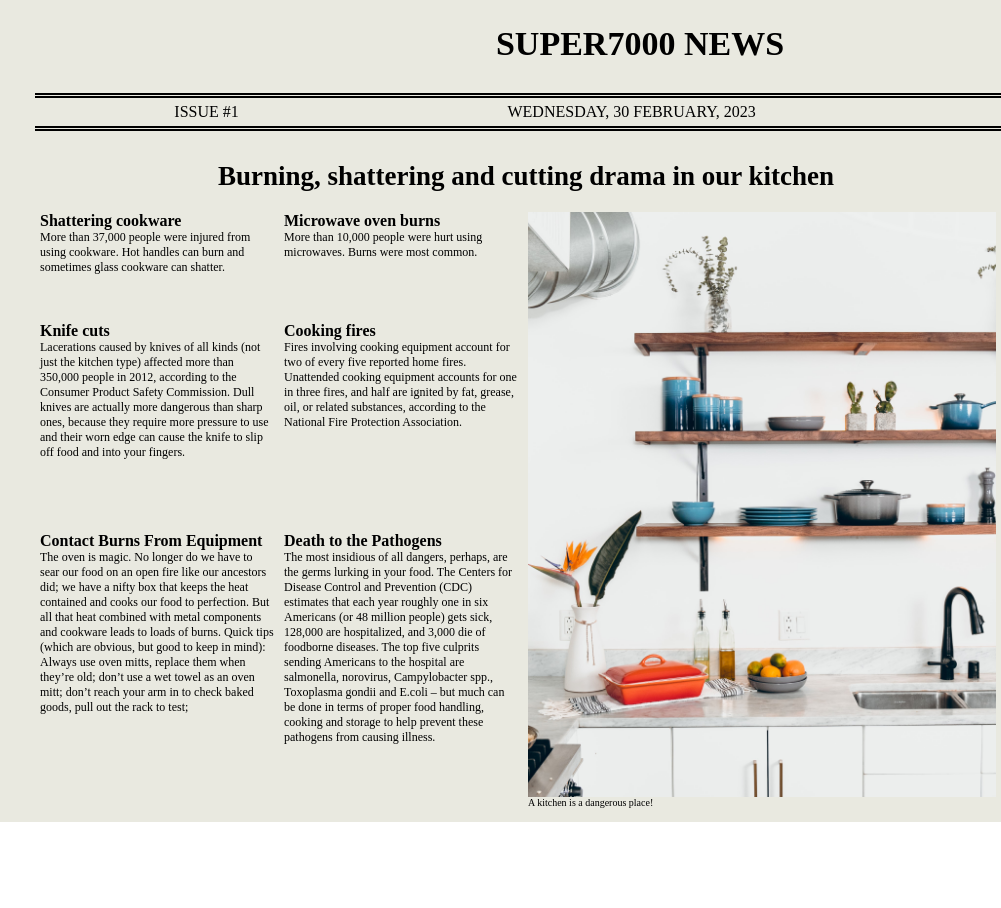
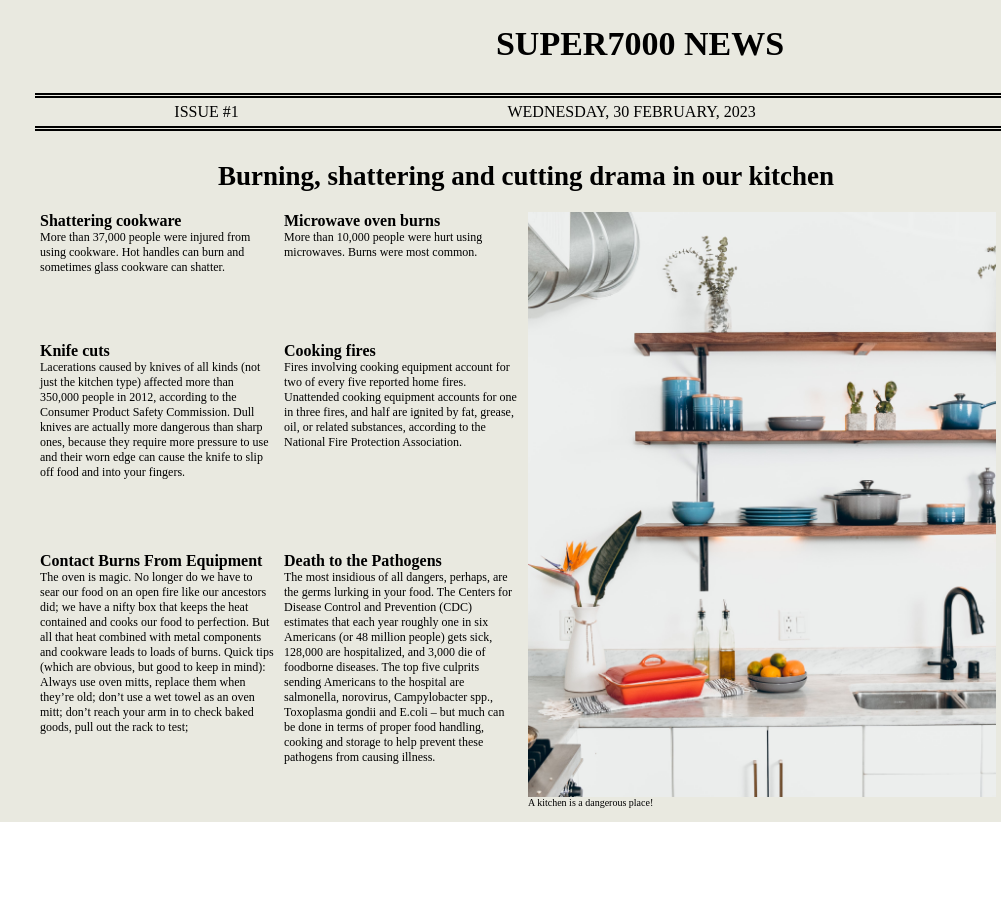
Before and after one commit to TolgaSC/Newspaper, a plain HTML site: page index.html in a window 1280 px wide. Shown: the full height of the page, 0-1001 px from the left. Drawn offline with Linux system fonts and the light colour scheme.

Commit message:
grid-template updated

```diff
--- a/assets/css/style.css
+++ b/assets/css/style.css
@@ -65,7 +65,7 @@ header {
 .gridspace {
     display: grid;
     grid-template-columns: 1fr 1fr 2fr 1fr;
-    grid-template-rows: 100px 200px 270px;
+    grid-template-rows: 120px 200px 250px;
     padding: 20px 40px;
     gap: 10px;
 }
```
